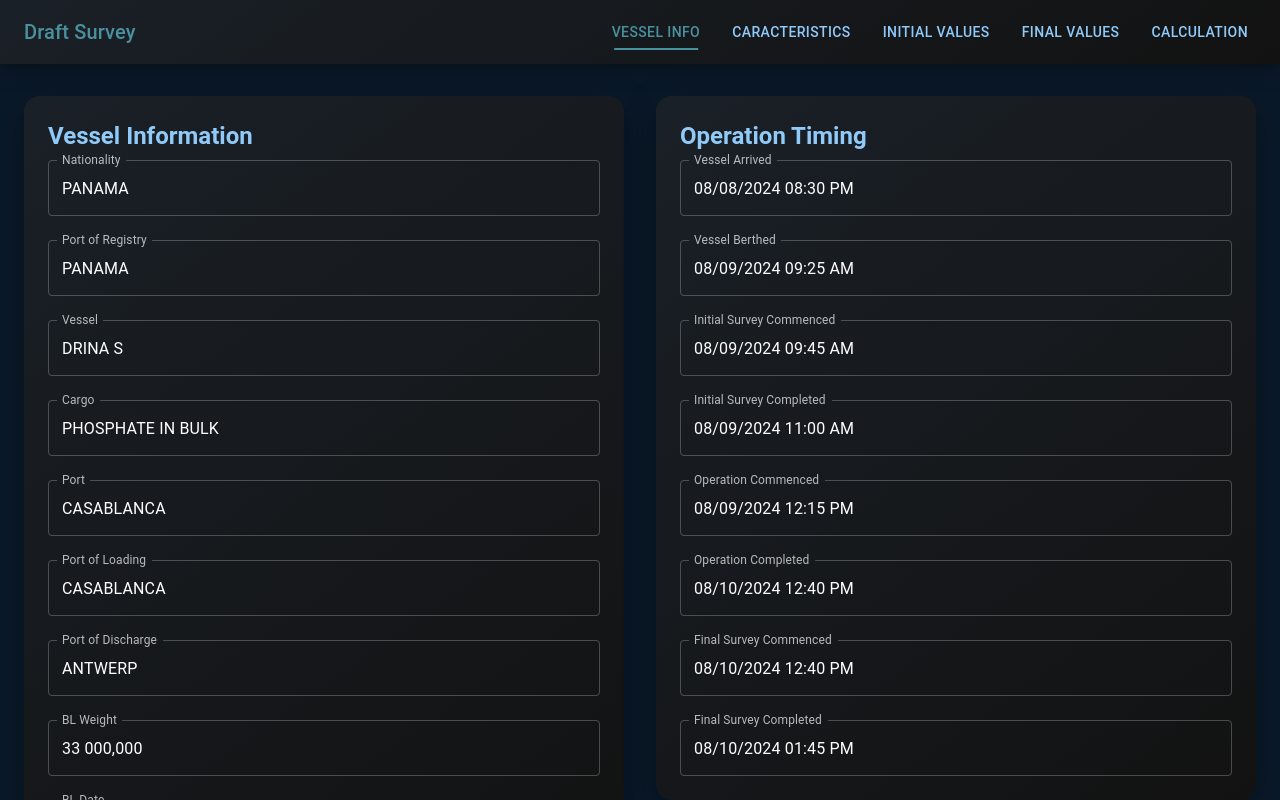
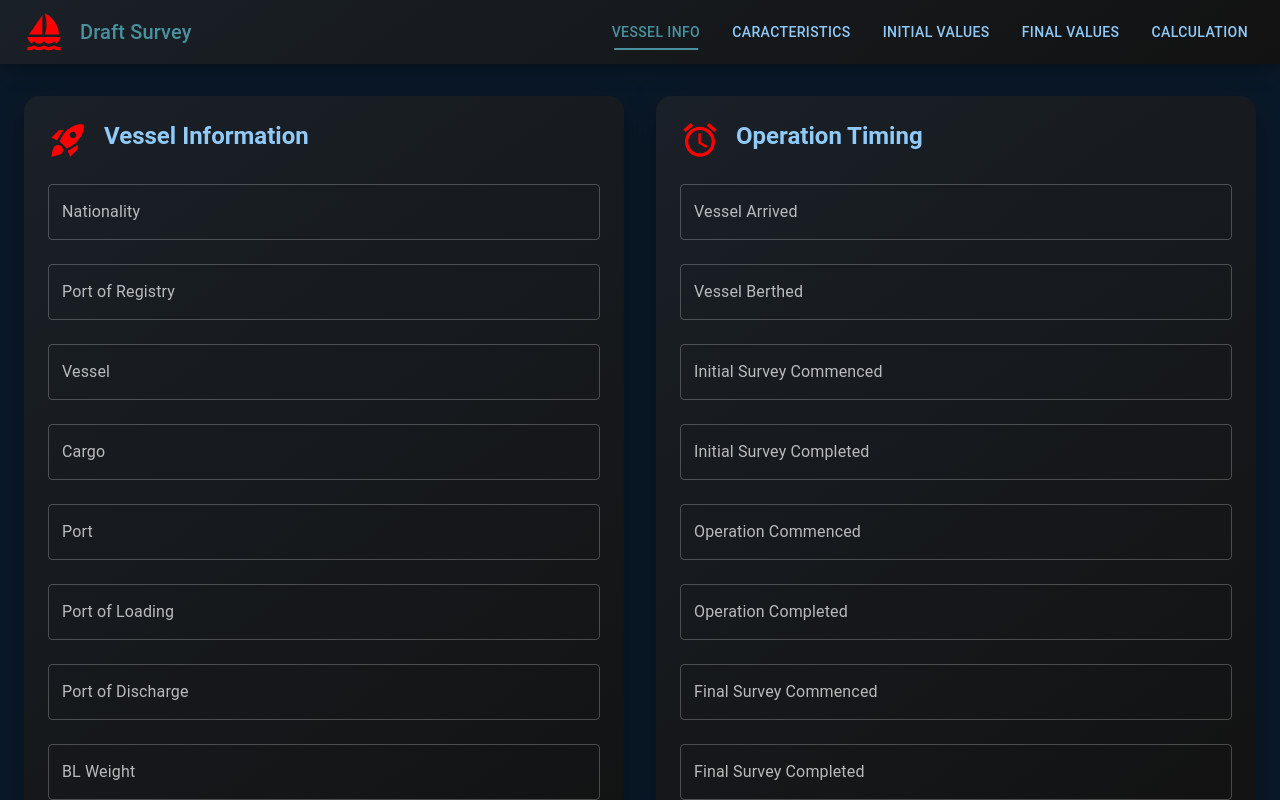
Before and after one commit to Hicham1970/newdraftsurvey, a React (Create React App) app: page / in a window 1280 px wide. Shown: the top 800 px of the page. Built offline with nearby package versions, Linux system fonts and the light colour scheme.

Commit message:
ajout des icones et de la conservation en pfd

```diff
--- a/package.json
+++ b/package.json
@@ -12,11 +12,13 @@
     "@testing-library/react": "^13.4.0",
     "@testing-library/user-event": "^13.5.0",
     "@types/jest": "^27.5.2",
+    "@types/jspdf": "^1.3.3",
     "@types/node": "^16.18.121",
     "@types/react": "^18.3.12",
     "@types/react-dom": "^18.3.1",
     "@types/react-router-dom": "^5.3.3",
     "date-fns": "^2.30.0",
+    "jspdf": "^2.5.2",
     "react": "^18.3.1",
     "react-dom": "^18.3.1",
     "react-router-dom": "^6.28.0",
--- a/src/components/Header.tsx
+++ b/src/components/Header.tsx
@@ -2,6 +2,7 @@ import React from 'react';
 import { AppBar, Toolbar, Typography, Button, Box } from '@mui/material';
 import { useNavigate, useLocation } from 'react-router-dom';
 import { styled } from '@mui/material/styles';
+import SailingIcon from '@mui/icons-material/Sailing';
 
 const StyledAppBar = styled(AppBar)(({ theme }) => ({
   background: 'linear-gradient(145deg, #1a2027 0%, #121212 100%)',
@@ -39,9 +40,13 @@ const Header: React.FC = () => {
   return (
     <StyledAppBar position="sticky" sx={{ top: 0, zIndex: 1100 }}>
       <Toolbar>
-        <Typography variant="h6" component="div" sx={{ flexGrow: 1, color: '#4A919E' }}>
-          Draft Survey
-        </Typography>
+        <Box sx={{ display: 'flex', alignItems: 'center' }}>
+          <SailingIcon sx={{ fontSize: 40, color: '#ff0000', mr: 2 }} />
+          <Typography variant="h6" component="div" sx={{ color: '#4A919E' }}>
+            Draft Survey
+          </Typography>
+        </Box>
+        <Box sx={{ flexGrow: 1 }} />
         <Box>
           <StyledButton
             onClick={() => navigate('/')}
--- a/src/pages/Caracteristiques.tsx
+++ b/src/pages/Caracteristiques.tsx
@@ -6,6 +6,8 @@ import Grid from '@mui/material/Grid';
 import TextField from '@mui/material/TextField';
 import Paper from '@mui/material/Paper';
 import Typography from '@mui/material/Typography';
+import AddchartIcon from '@mui/icons-material/Addchart';
+import StraightenIcon from '@mui/icons-material/Straighten';
 
 interface FormData {
   // Vessel Characteristics
@@ -76,14 +78,17 @@ const Caracteristiques: React.FC = () => {
 
   return (
     <Container maxWidth="xl">
-      <Box sx={{ flexGrow: 1, mt: 4, mb: 4 }}>
-        <Grid container spacing={4}>
+      <Box sx={{ flexGrow: 1, mt: 4 }}>
+        <Grid container spacing={3}>
           {/* Left Column */}
           <Grid item xs={12} md={6}>
             <StyledPaper>
-              <Typography variant="h6" gutterBottom sx={{ color: '#fff' }}>
-                Vessel Characteristics
-              </Typography>
+              <Box sx={{ display: 'flex', alignItems: 'center', mb: 3 }}>
+                <AddchartIcon sx={{ fontSize: 40, color: '#ff0000', mr: 2 }} />
+                <Typography variant="h5" gutterBottom>
+                  Vessel Characteristics
+                </Typography>
+              </Box>
               <Grid container spacing={2}>
                 <Grid item xs={12}>
                   <StyledTextField
@@ -148,9 +153,12 @@ const Caracteristiques: React.FC = () => {
           {/* Right Column */}
           <Grid item xs={12} md={6}>
             <StyledPaper>
-              <Typography variant="h6" gutterBottom sx={{ color: '#fff' }}>
-                Dimensions
-              </Typography>
+              <Box sx={{ display: 'flex', alignItems: 'center', mb: 3 }}>
+                <StraightenIcon sx={{ fontSize: 40, color: '#ff0000', mr: 2 }} />
+                <Typography variant="h5" gutterBottom>
+                  Dimensions
+                </Typography>
+              </Box>
               <Grid container spacing={2}>
                 <Grid item xs={12}>
                   <StyledTextField
--- a/src/pages/Infos.tsx
+++ b/src/pages/Infos.tsx
@@ -9,6 +9,9 @@ import { AdapterDateFns } from '@mui/x-date-pickers/AdapterDateFns';
 import { DateTimePicker } from '@mui/x-date-pickers/DateTimePicker';
 import Paper from '@mui/material/Paper';
 import Typography from '@mui/material/Typography';
+import RocketLaunchIcon from '@mui/icons-material/RocketLaunch';
+import AccessAlarmIcon from '@mui/icons-material/AccessAlarm';
+
 
 interface FormData {
   nationality: string;
@@ -51,23 +54,23 @@ const StyledTextField = styled(TextField)(({ theme }) => ({
 
 const Infos: React.FC = () => {
   const [formData, setFormData] = useState<FormData>({
-    nationality: 'PANAMA',
-    portOfRegistry: 'PANAMA',
-    vessel: 'DRINA S',
-    cargo: 'PHOSPHATE IN BULK',
-    port: 'CASABLANCA',
-    portOfLoading: 'CASABLANCA',
-    portOfDischarge: 'ANTWERP',
-    blWeight: '33 000,000',
-    blDate: new Date('2024-08-10'),
-    vesselArrived: new Date('2024-08-08T20:30'),
-    vesselBerthed: new Date('2024-08-09T09:25'),
-    initialSurveyCommenced: new Date('2024-08-09T09:45'),
-    initialSurveyCompleted: new Date('2024-08-09T11:00'),
-    operationCommenced: new Date('2024-08-09T12:15'),
-    operationCompleted: new Date('2024-08-10T12:40'),
-    finalSurveyCommenced: new Date('2024-08-10T12:40'),
-    finalSurveyCompleted: new Date('2024-08-10T13:45'),
+    nationality: '',
+    portOfRegistry: '',
+    vessel: '',
+    cargo: '',
+    port: '',
+    portOfLoading: '',
+    portOfDischarge: '',
+    blWeight: '',
+    blDate: null,
+    vesselArrived: null,
+    vesselBerthed: null,
+    initialSurveyCommenced: null,
+    initialSurveyCompleted: null,
+    operationCommenced: null,
+    operationCompleted: null,
+    finalSurveyCommenced: null,
+    finalSurveyCompleted: null,
   });
 
   const [errors, setErrors] = useState<FormErrors>({});
@@ -121,9 +124,12 @@ const Infos: React.FC = () => {
             {/* Left Column - Vessel Information */}
             <Grid item xs={12} md={6}>
               <StyledPaper elevation={3}>
+                <Box sx={{ display: 'flex', alignItems: 'center', mb: 3 }}>
+                  <RocketLaunchIcon sx={{ fontSize: 40, color: '#ff0000', mr: 2 }} />
                   <Typography variant="h5" gutterBottom>
                     Vessel Information
                   </Typography>
+                </Box>
                 <Grid container spacing={3}>
                   <Grid item xs={12}>
                     <StyledTextField
@@ -227,9 +233,12 @@ const Infos: React.FC = () => {
             {/* Right Column - Operation Timing */}
             <Grid item xs={12} md={6}>
               <StyledPaper elevation={3}>
+                <Box sx={{ display: 'flex', alignItems: 'center', mb: 3 }}>
+                  <AccessAlarmIcon sx={{ fontSize: 40, color: '#ff0000', mr: 2 }} />
                   <Typography variant="h5" gutterBottom>
                     Operation Timing
                   </Typography>
+                </Box>
                 <Grid container spacing={3}>
                   <Grid item xs={12}>
                     <DateTimePicker
--- a/src/pages/ValeursFinal.tsx
+++ b/src/pages/ValeursFinal.tsx
@@ -14,6 +14,7 @@ import Button from '@mui/material/Button';
 import { SelectChangeEvent } from '@mui/material/Select';
 import Displacement from './Displacement';
 import { parse } from 'path';
+import DialpadIcon from '@mui/icons-material/Dialpad';
 
 interface FormData {
   trimCorrected: number;
@@ -361,9 +362,12 @@ const ValeursFinal: React.FC = () => {
           {/* Dimensions */}
           <Grid item xs={12}>
             <StyledPaper>
+              <Box sx={{ display: 'flex', alignItems: 'center', mb: 3 }}>
+                <DialpadIcon sx={{ fontSize: 40, color: '#ff0000', mr: 2 }} />
                 <Typography variant="h6" gutterBottom sx={{ color: '#ff0000' }}>
                   Dimensions
                 </Typography>
+              </Box>
               <Grid container spacing={2}>
                 <Grid item xs={12} md={6}>
                   <StyledTextField
@@ -392,9 +396,12 @@ const ValeursFinal: React.FC = () => {
           {/* Initial Measurements */}
           <Grid item xs={12}>
             <StyledPaper>
+              <Box sx={{ display: 'flex', alignItems: 'center', mb: 3 }}>
+                <DialpadIcon sx={{ fontSize: 40, color: '#ff0000', mr: 2 }} />
                 <Typography variant="h6" gutterBottom sx={{ color: '#ff0000' }}>
                   Final Measurements
                 </Typography>
+              </Box>
               <Grid container spacing={2}>
                 <Grid item xs={12} md={4} sx={{ display: 'flex', gap: 1 }}>
                   <StyledTextField
@@ -472,9 +479,12 @@ const ValeursFinal: React.FC = () => {
           {/* Initial Draft Readings */}
           <Grid item xs={12}>
             <StyledPaper>
+              <Box sx={{ display: 'flex', alignItems: 'center', mb: 3 }}>
+                <DialpadIcon sx={{ fontSize: 40, color: '#ff0000', mr: 2 }} />
                 <Typography variant="h6" gutterBottom sx={{ color: '#ff0000' }}>
                   Final Draft Readings
                 </Typography>
+              </Box>
               <Grid container spacing={2}>
                 <Grid item xs={12} md={4}>
                   <StyledTextField
--- a/src/pages/ValeursInitial.tsx
+++ b/src/pages/ValeursInitial.tsx
@@ -14,6 +14,7 @@ import Button from '@mui/material/Button';
 import { SelectChangeEvent } from '@mui/material/Select';
 import Displacement from './Displacement';
 import { parse } from 'path';
+import NumbersIcon from '@mui/icons-material/Numbers';
 
 interface FormData {
   trimCorrected: number;
@@ -361,9 +362,12 @@ const ValeursInitial: React.FC = () => {
           {/* Dimensions */}
           <Grid item xs={12}>
             <StyledPaper>
+              <Box sx={{ display: 'flex', alignItems: 'center', mb: 3 }}>
+                <NumbersIcon sx={{ fontSize: 40, color: '#ff0000', mr: 2 }} />
                 <Typography variant="h6" gutterBottom sx={{ color: '#fff' }}>
                   Dimensions
                 </Typography>
+              </Box>
               <Grid container spacing={2}>
                 <Grid item xs={12} md={6}>
                   <StyledTextField
@@ -392,9 +396,12 @@ const ValeursInitial: React.FC = () => {
           {/* Initial Measurements */}
           <Grid item xs={12}>
             <StyledPaper>
+              <Box sx={{ display: 'flex', alignItems: 'center', mb: 3 }}>
+                <NumbersIcon sx={{ fontSize: 40, color: '#ff0000', mr: 2 }} />
                 <Typography variant="h6" gutterBottom sx={{ color: '#fff' }}>
                   Initial Measurements
                 </Typography>
+              </Box>
               <Grid container spacing={2}>
                 <Grid item xs={12} md={4} sx={{ display: 'flex', gap: 1 }}>
                   <StyledTextField
@@ -472,9 +479,12 @@ const ValeursInitial: React.FC = () => {
           {/* Initial Draft Readings */}
           <Grid item xs={12}>
             <StyledPaper>
+              <Box sx={{ display: 'flex', alignItems: 'center', mb: 3 }}>
+                <NumbersIcon sx={{ fontSize: 40, color: '#ff0000', mr: 2 }} />
                 <Typography variant="h6" gutterBottom sx={{ color: '#fff' }}>
                   Initial Draft Readings
                 </Typography>
+              </Box>
               <Grid container spacing={2}>
                 <Grid item xs={12} md={4}>
                   <StyledTextField
```
Also changed, not shown: src/fonctions/ToPdf.js (added, +126 -0 lines), 1 other file (tests, documents, lock files or other folders). Lines whose indentation alone changed are shown as unchanged.
